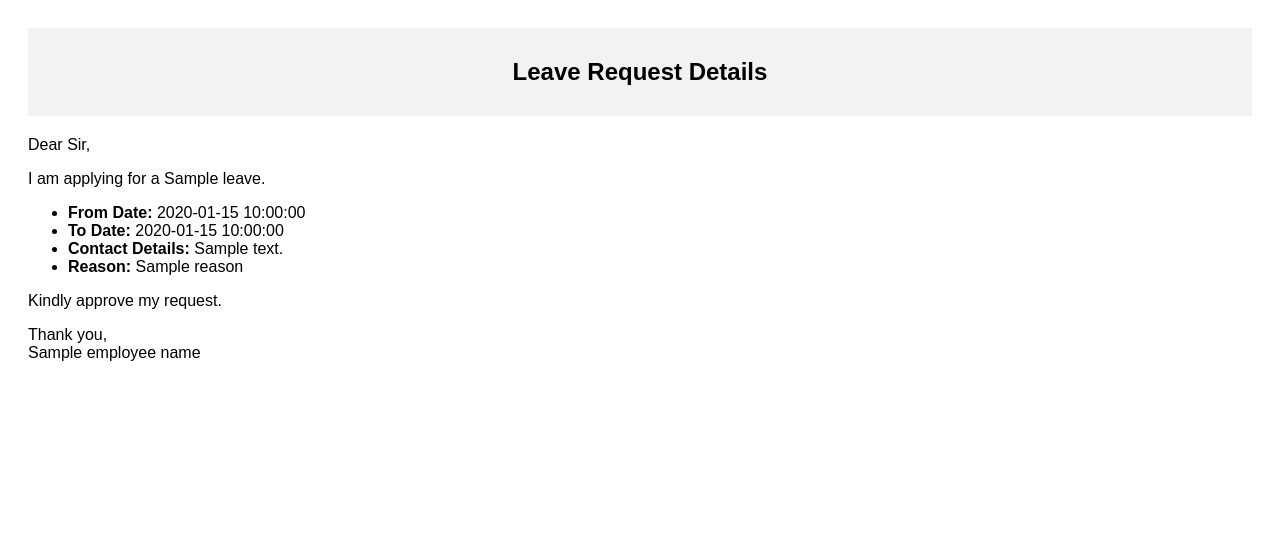
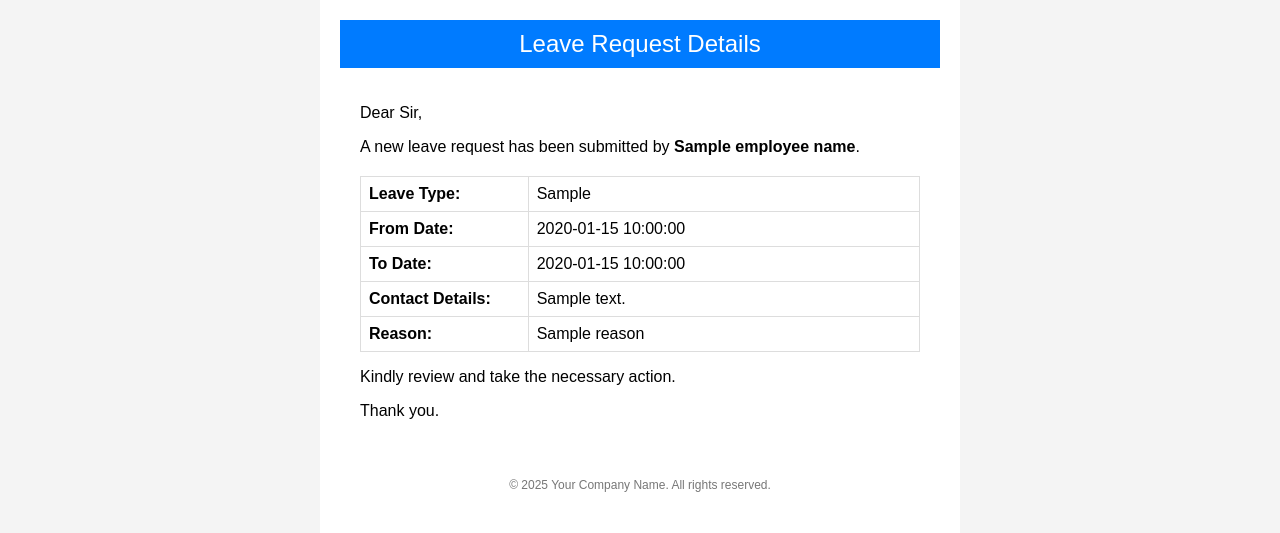
Before and after one commit to Mohak8055/HRMS, a Python web app: template app/templates/leave_request.html in a window 1280 px wide. Shown: the top 533 px of the page. Run offline with Jinja, Linux system fonts and the light colour scheme; the template is opened without the code that fills it: most values are stand-ins (such as "Sample title", 1, 10 or a date in 2020).

Commit message:
template_for_leave

```diff
--- a/app/schemas/leave_mail.py
+++ b/app/schemas/leave_mail.py
@@ -1,8 +1,7 @@
 from pydantic import BaseModel, EmailStr
-from typing import Optional
-
+from typing import Optional, Dict, Any
 
 class LeaveMailRequest(BaseModel):
     recipient_mail: EmailStr
     subject: str
-    body: str
+    body: Dict[str, Any]
--- a/app/templates/leave_request.html
+++ b/app/templates/leave_request.html
@@ -2,28 +2,51 @@
 <html>
 <head>
     <style>
-        body { font-family: Arial, sans-serif; }
-        .container { padding: 20px; }
-        .header { background-color: #f2f2f2; padding: 10px; text-align: center; }
-        .content { margin-top: 20px; }
+        body { font-family: Arial, sans-serif; margin: 0; padding: 0; background-color: #f4f4f4; }
+        .container { max-width: 600px; margin: 0 auto; background-color: #ffffff; padding: 20px; }
+        .header { background-color: #007bff; color: #ffffff; padding: 10px; text-align: center; font-size: 24px; }
+        .content { padding: 20px; }
+        .footer { text-align: center; color: #777; font-size: 12px; padding: 10px; }
+        .details-table { width: 100%; border-collapse: collapse; margin-top: 20px; }
+        .details-table td { padding: 8px; border: 1px solid #ddd; }
+        .details-table .label { font-weight: bold; width: 30%; }
     </style>
 </head>
 <body>
     <div class="container">
         <div class="header">
-            <h2>Leave Request Details</h2>
+            Leave Request Details
         </div>
         <div class="content">
             <p>Dear Sir,</p>
-            <p>I am applying for a {{ leave_type }} leave.</p>
-            <ul>
-                <li><strong>From Date:</strong> {{ from_date }}</li>
-                <li><strong>To Date:</strong> {{ to_date }}</li>
-                <li><strong>Contact Details:</strong> {{ contact_details }}</li>
-                <li><strong>Reason:</strong> {{ reason }}</li>
-            </ul>
-            <p>Kindly approve my request.</p>
-            <p>Thank you,<br>{{ employee_name }}</p>
+            <p>A new leave request has been submitted by <strong>{{ employee_name }}</strong>.</p>
+            <table class="details-table">
+                <tr>
+                    <td class="label">Leave Type:</td>
+                    <td>{{ leave_type }}</td>
+                </tr>
+                <tr>
+                    <td class="label">From Date:</td>
+                    <td>{{ from_date }}</td>
+                </tr>
+                <tr>
+                    <td class="label">To Date:</td>
+                    <td>{{ to_date }}</td>
+                </tr>
+                <tr>
+                    <td class="label">Contact Details:</td>
+                    <td>{{ contact_details }}</td>
+                </tr>
+                <tr>
+                    <td class="label">Reason:</td>
+                    <td>{{ reason }}</td>
+                </tr>
+            </table>
+            <p>Kindly review and take the necessary action.</p>
+            <p>Thank you.</p>
+        </div>
+        <div class="footer">
+            <p>&copy; 2025 Your Company Name. All rights reserved.</p>
         </div>
     </div>
 </body>
```
Also changed, not shown: app/api/routes/leave_mail.py (+4 -5 lines), app/crud/employee_crud.py (+7 -18 lines), app/crud/leave_mail.py (+19 -33 lines), app/schemas/leave.py (+11 -3 lines), app/utils/email.py (added, +29 -0 lines).
